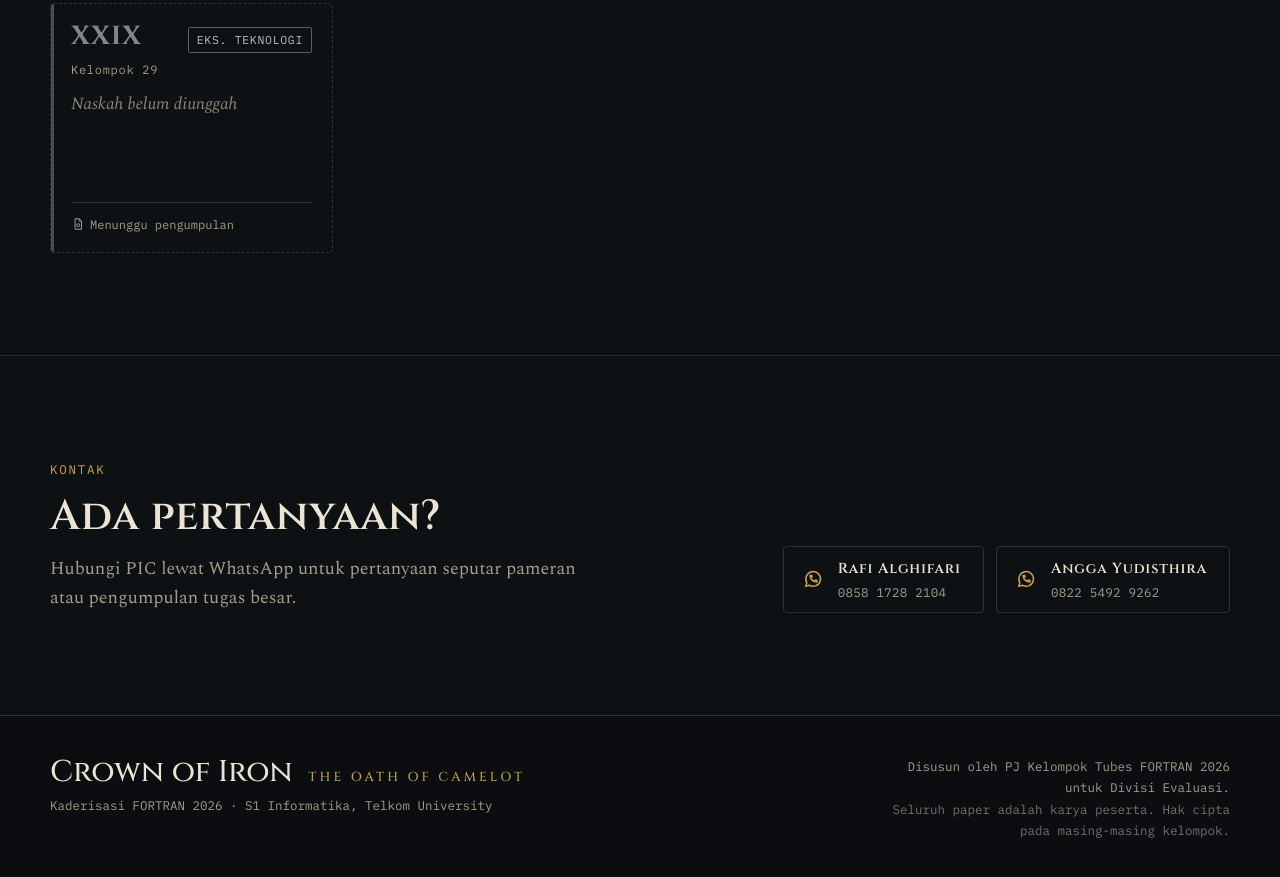
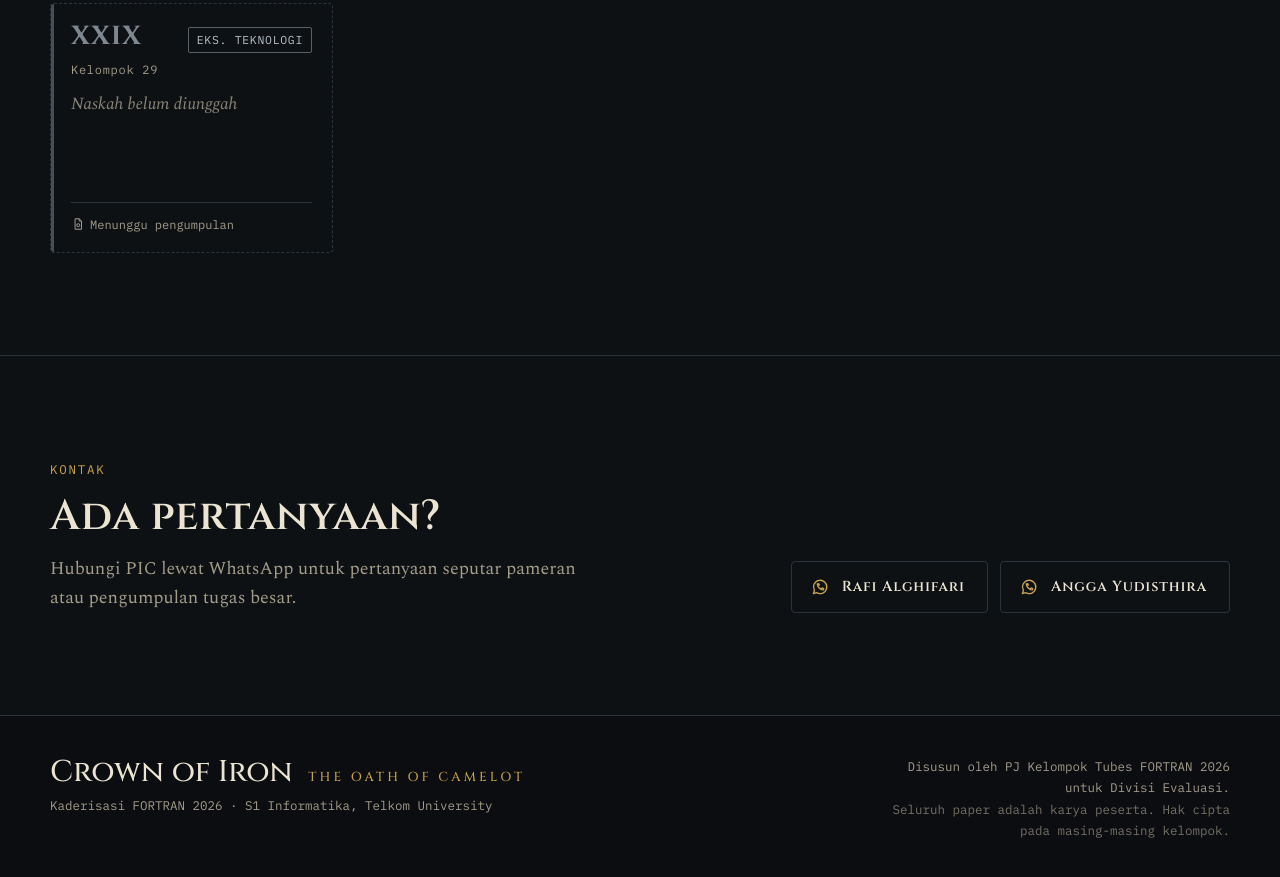
Before and after one commit to dappervire/Tubes_Fortran_Angkatan25, a plain HTML site: page index.html in a window 1280 px wide. Shown: the part 4846-5723 px from the top of the page. Drawn offline with nearby package versions, Linux system fonts and the light colour scheme; a web font is replaced by a local one.

Commit message:
Refactor contact section: simplify button structure and adjust styles

```diff
--- a/assets/css/style.css
+++ b/assets/css/style.css
@@ -301,12 +301,9 @@ a { color: var(--gold-hi); }
 /* ---------- contact ---------- */
 .contact-inner { display: flex; flex-wrap: wrap; align-items: flex-end; justify-content: space-between; gap: 28px 48px; }
 .contact-list { display: flex; flex-wrap: wrap; gap: 12px; }
-.contact-btn { min-height: 60px; padding: 10px 22px 10px 18px; gap: 14px; text-align: left; }
-.contact-btn svg { width: 22px; height: 22px; flex: none; fill: none; stroke: var(--gold); stroke-width: 1.6; stroke-linejoin: round; }
-.contact-text { display: flex; flex-direction: column; gap: 2px; }
+.contact-btn { min-height: 52px; padding: 0 22px 0 18px; gap: 12px; }
+.contact-btn svg { width: 20px; height: 20px; flex: none; fill: none; stroke: var(--gold); stroke-width: 1.6; stroke-linejoin: round; }
 .contact-name { letter-spacing: .06em; }
-.contact-num { font-family: var(--f-mono); font-weight: 400; font-size: 12.5px; letter-spacing: .02em; color: var(--muted); }
-.contact-btn:hover .contact-num { color: var(--parch); }
 @media (max-width: 400px) {
   .topbar .nav { gap: 0; }
   .topbar .nav a { padding: 8px 6px; letter-spacing: 0; }
--- a/index.html
+++ b/index.html
@@ -156,11 +156,11 @@
         <div class="contact-list">
           <a class="btn btn-ghost contact-btn" href="https://wa.me/6285817282104" target="_blank" rel="noopener">
             <svg viewBox="0 0 24 24" aria-hidden="true"><path d="M4 20l1.3-3.9A8 8 0 1 1 8 18.8z"/><path d="M9 9.2c.3 2.6 2.2 4.6 4.8 5l1-1.2 1.7.8-.4 1.6c-3.6.3-7.4-3.4-7.3-7.1l1.6-.4.8 1.7z"/></svg>
-            <span class="contact-text"><span class="contact-name">Rafi Alghifari</span><span class="contact-num">0858 1728 2104</span></span>
+            <span class="contact-name">Rafi Alghifari</span>
           </a>
           <a class="btn btn-ghost contact-btn" href="https://wa.me/6282254929262" target="_blank" rel="noopener">
             <svg viewBox="0 0 24 24" aria-hidden="true"><path d="M4 20l1.3-3.9A8 8 0 1 1 8 18.8z"/><path d="M9 9.2c.3 2.6 2.2 4.6 4.8 5l1-1.2 1.7.8-.4 1.6c-3.6.3-7.4-3.4-7.3-7.1l1.6-.4.8 1.7z"/></svg>
-            <span class="contact-text"><span class="contact-name">Angga Yudisthira</span><span class="contact-num">0822 5492 9262</span></span>
+            <span class="contact-name">Angga Yudisthira</span>
           </a>
         </div>
       </div>
```
